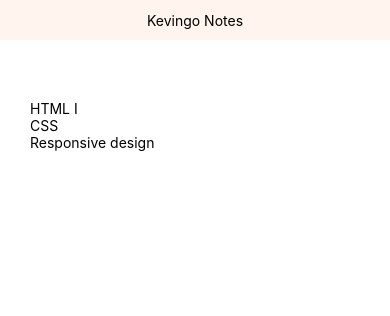
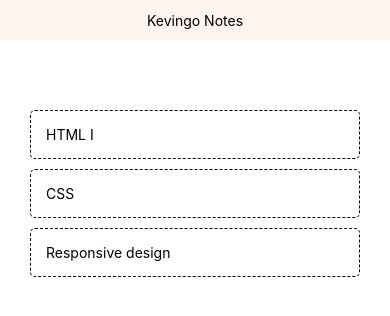
Before and after one commit to kevingo710/expo-rn, a React Native app: screen / in a window 390 px wide. Shown: the top 316 px of the page. Built offline with nearby package versions, Linux system fonts and the light colour scheme.

Commit message:
feat: create Task Component

```diff
--- a/App.js
+++ b/App.js
@@ -2,6 +2,7 @@
 import React, { useState } from 'react';
 import { StyleSheet, Text, View, FlatList, SafeAreaView } from 'react-native';
 import {Header} from './components/Header'
+import {Task} from './components/Task'
 export default function App() {
   const [tasks, setTasks] = useState([
     { "task": "HTML I", "done": true, "id": "1" },
@@ -16,9 +17,7 @@
         <View style={styles.list}>
           <FlatList
             data={tasks}
-            renderItem={({ item }) => (
-              <Text>{item.task}</Text>
-            )}
+            renderItem={({item}) => <Task item={item} />}
           />
         </View>
 
--- /dev/null
+++ b/components/Task.js
@@ -0,0 +1,25 @@
+import React from 'react'
+import {  TouchableOpacity, StyleSheet, Text } from 'react-native'
+
+
+export const Task = ({item}) => {
+  return (
+    <TouchableOpacity style={styles.taksItem}>
+        <Text>
+        {item.task}
+        </Text>
+        </TouchableOpacity>
+  )
+}
+
+
+const styles = StyleSheet.create({
+    taksItem: {
+        borderColor: 'black',
+        borderStyle: 'dashed',
+        borderRadius: 5,
+        borderWidth: 1,
+        marginTop: 10,
+        padding: 15
+    }
+})
```
